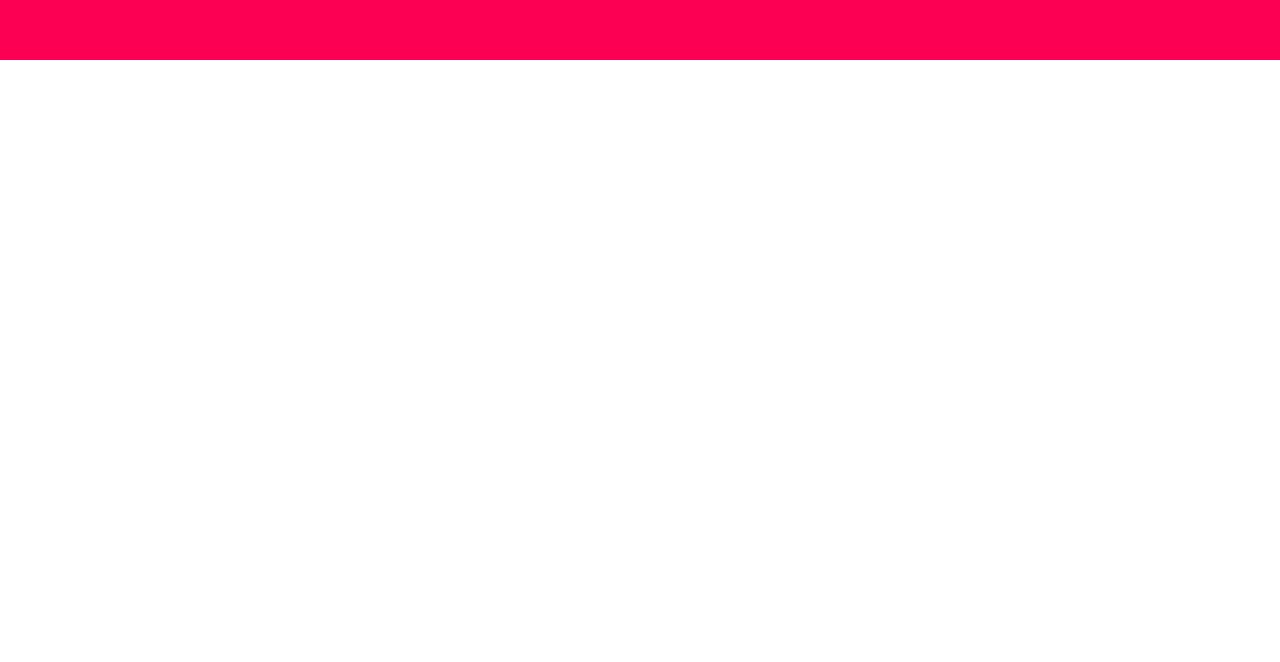
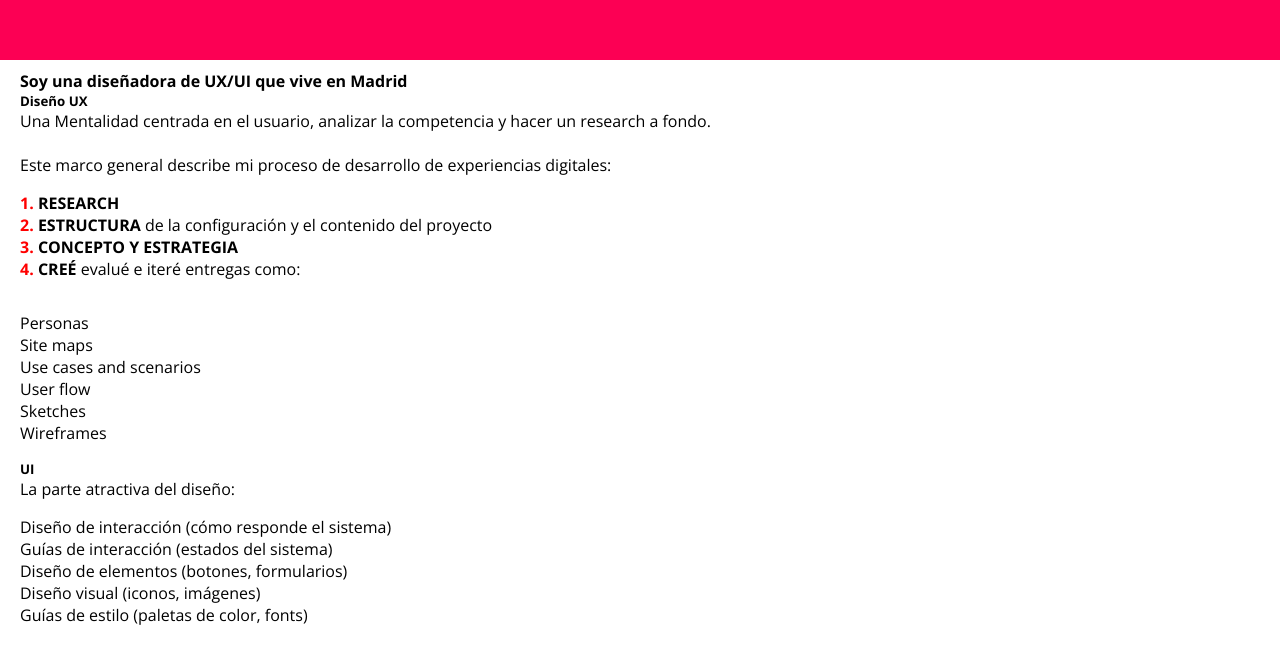
Before and after one commit to kiri95/portfolio-marina, a plain HTML site: page index.html in a window 1280 px wide. Shown: the part 1764-2426 px from the top of the page. Before the commit the page ends 1824 px from the top, so only its background shows below. Drawn offline with nearby package versions, Linux system fonts and the light colour scheme.

Commit message:
about-me

```diff
--- a/index.html
+++ b/index.html
@@ -34,6 +34,35 @@
             <img src="images/about.png" alt="about">
         </section>
 
+        <section class="about-me">
+            <h4>Soy una diseñadora de UX/UI que vive en Madrid</h4>
+            <h5>Diseño UX</h5>
+            <p>Una Mentalidad centrada en el usuario, analizar la competencia y hacer un research a fondo. <br><br> Este marco general describe mi proceso de desarrollo de experiencias digitales:</p>
+            <ul>
+                <li><b class="red">1. </b><b>RESEARCH</b></li>
+                <li><b class="red">2. </b><b>ESTRUCTURA</b> de la configuración y el contenido del proyecto</li>
+                <li><b class="red">3. </b><b>CONCEPTO Y ESTRATEGIA</b></li>
+                <li><b class="red">4. </b><b>CREÉ</b> evalué e iteré entregas como:</li>
+            </ul>
+            <ul>
+                <li>Personas</li>
+                <li>Site maps</li>
+                <li>Use cases and scenarios</li>
+                <li>User flow</li>
+                <li>Sketches</li>
+                <li>Wireframes</li>
+            </ul>
+            <h5>UI</h5>
+            <p>La parte atractiva del diseño:</p>
+            <ul>
+                <li>Diseño de interacción (cómo responde el sistema)</li>
+                <li>Guías de interacción (estados del sistema)</li>
+                <li>Diseño de elementos (botones, formularios)</li>
+                <li>Diseño visual (iconos, imágenes)</li>
+                <li>Guías de estilo (paletas de color, fonts)</li>
+            </ul>
+        </section>
+
     </body>
 
 </html>
--- a/style.css
+++ b/style.css
@@ -12,7 +12,7 @@ body {
   padding: 0;
 }
 
-h1,h2,h3,h4,h5 {
+h1,h2,h3,h4,h5,p {
   margin: 0;
 }
 
@@ -31,6 +31,11 @@ body {
 
 img {
   max-width: 100%;
+}
+
+ul {
+  list-style-type: none;
+  padding: 0;
 }
 
 
@@ -90,3 +95,15 @@ img {
   justify-content: center;
   align-items: center;
 }
+
+.about-me {
+  height: 100vh;
+  display: flex;
+  flex-direction: column;
+  margin: 0px 20px;
+  padding: 10px 0;
+}
+
+.red {
+  color: red;
+}
```
